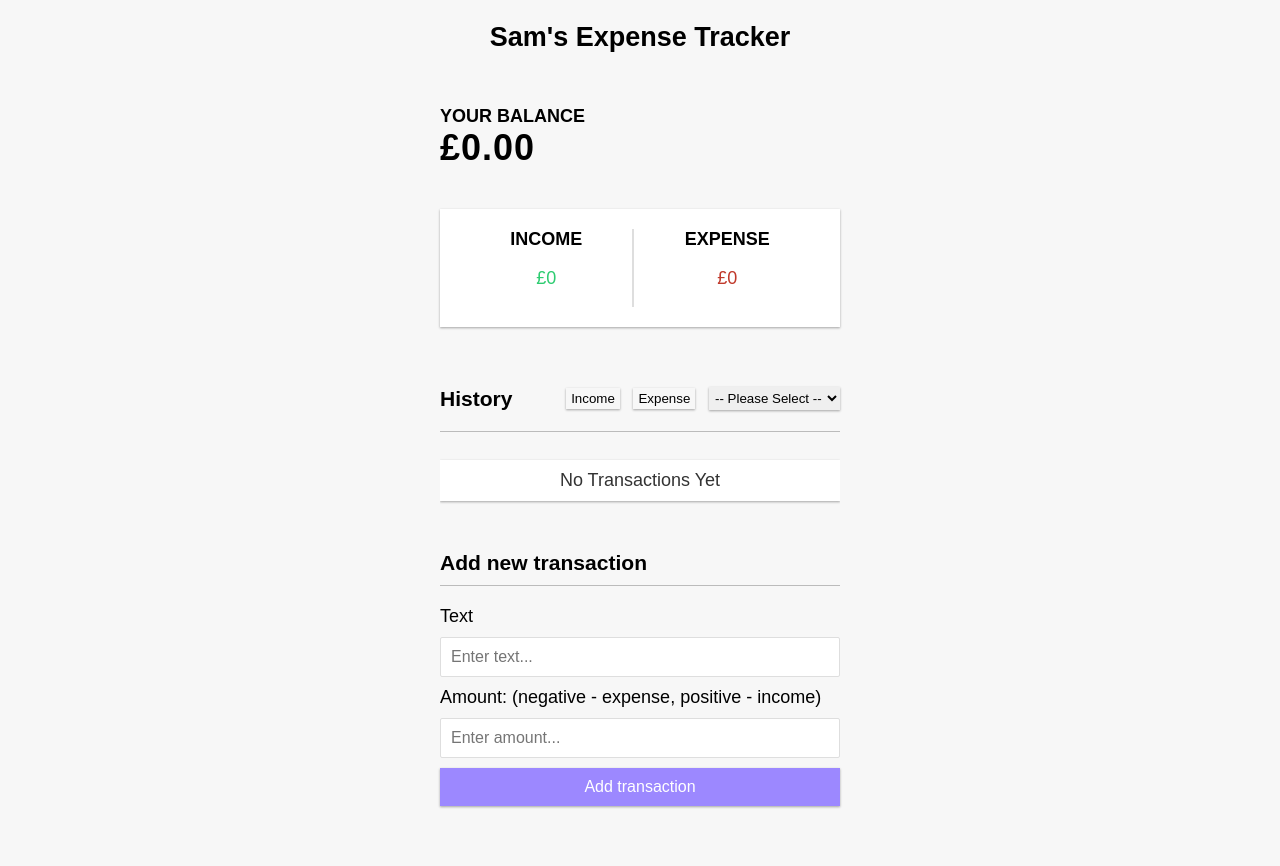
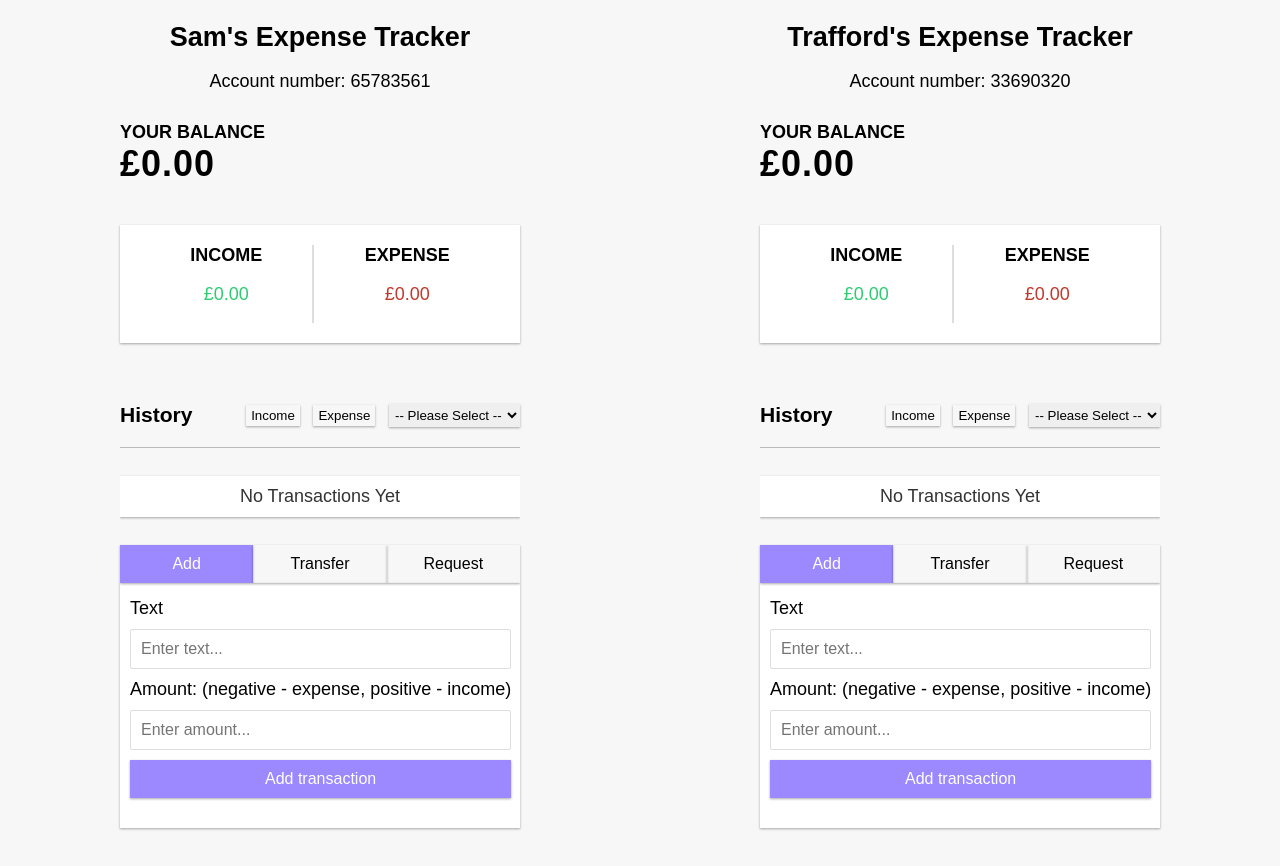
Before and after one commit to udK01/IncomeExpenseApp, a React (Vite) app: page / in a window 1280 px wide. Built offline with nearby package versions, Linux system fonts and the light colour scheme.

Commit message:
Transferring Money Between Accounts Completed.

```diff
--- a/src/App.jsx
+++ b/src/App.jsx
@@ -4,9 +4,9 @@ export default function App() {
   return (
     <>
       <div className="bank-container">
-        <ExpenseApp user={"Sam"} />
-        {/* <ExpenseApp user={"Corben"} />
-        <ExpenseApp user={"Trafford"} /> */}
+        <ExpenseApp id={65783561} user={"Sam"} />
+        {/* <ExpenseApp id={36704960} user={"Corben"} /> */}
+        <ExpenseApp id={33690320} user={"Trafford"} />
       </div>
     </>
   );
--- a/src/components/ExpenseApp.jsx
+++ b/src/components/ExpenseApp.jsx
@@ -5,22 +5,37 @@ import History from "./History";
 
 import { useState, useEffect } from "react";
 
-export default function ExpenseApp({ user }) {
+export default function ExpenseApp({ id, user }) {
   const [transactions, setTransactions] = useState(() => {
-    const savedTransactions = localStorage.getItem(user);
+    const savedTransactions = localStorage.getItem(id);
     return savedTransactions ? JSON.parse(savedTransactions) : [];
   });
 
-  // console.log(...transactions);
-
   useEffect(() => {
-    localStorage.setItem(user, JSON.stringify(transactions));
+    localStorage.setItem(id, JSON.stringify(transactions));
   }, [transactions]);
 
   const { income, expense } = calculateIncomeAndExpense();
 
   const handleNewTransaction = (newTransaction) => {
     setTransactions([...transactions, newTransaction]);
+  };
+
+  const handleNewTransfer = (newTransfer) => {
+    const transfereeTransactionsStr = localStorage.getItem(newTransfer.id);
+
+    let transfereeTransactions = [];
+    if (transfereeTransactionsStr) {
+      transfereeTransactions = JSON.parse(transfereeTransactionsStr);
+    }
+
+    transfereeTransactions.unshift(newTransfer);
+
+    const updatedTransfereeTransactionsStr = JSON.stringify(
+      transfereeTransactions
+    );
+
+    localStorage.setItem(newTransfer.id, updatedTransfereeTransactionsStr);
   };
 
   function handleTransactionDelete(index) {
@@ -46,6 +61,7 @@ export default function ExpenseApp({ user }) {
     <>
       <div className="expense-tracker-container">
         <h2 className="expense-tracker-header">{`${user}'s Expense Tracker`}</h2>
+        <p className="account-number">Account number: {id}</p>
         <div className="container">
           <BalanceDisplay balance={income - expense} />
           <IncomeExpenseDisplay income={income} expense={expense} />
@@ -53,7 +69,12 @@ export default function ExpenseApp({ user }) {
             transactions={transactions}
             onTransactionDelete={handleTransactionDelete}
           />
-          <NewTransaction onNewTransaction={handleNewTransaction} user={user} />
+          <NewTransaction
+            onNewTransaction={handleNewTransaction}
+            onNewTransfer={handleNewTransfer}
+            user={user}
+            id={id}
+          />
         </div>
       </div>
     </>
--- a/src/components/IncomeExpenseDisplay.jsx
+++ b/src/components/IncomeExpenseDisplay.jsx
@@ -1,17 +1,20 @@
 import PropTypes from "prop-types";
 
 export default function IncomeExpenseDisplay(props) {
+  const income = parseFloat(props.income).toFixed(2);
+  const expense = parseFloat(props.expense).toFixed(2);
+
   return (
     <>
       <div className="income-expense-display">
         <div>
           <h4>INCOME</h4>
-          <p className="income-text">{`£${props.income}`}</p>
+          <p className="income-text">{`£${income}`}</p>
         </div>
         <span className="money-border"></span>
         <div>
           <h4>EXPENSE</h4>
-          <p className="expense-text">{`£${props.expense}`}</p>
+          <p className="expense-text">{`£${expense}`}</p>
         </div>
       </div>
     </>
--- a/src/components/NewTransaction.jsx
+++ b/src/components/NewTransaction.jsx
@@ -1,8 +1,46 @@
-export default function NewTransaction({ onNewTransaction, user }) {
+import { useState, useEffect } from "react";
+
+export default function NewTransaction({
+  onNewTransaction,
+  onNewTransfer,
+  user,
+  id,
+}) {
+  const [optionSelected, setOptionSelected] = useState("Add");
+  const [displayAddTransaction, setDisplayAddTransaction] = useState(false);
+  const [displayTransferTransaction, setDisplayTransferTransaction] =
+    useState(false);
+  const [displayRequestTransaction, setDisplayRequestTransaction] =
+    useState(false);
   const textName = `${user}Text`;
   const amountName = `${user}Amount`;
+  const accountName = `${user}-${id}`;
 
-  const handleNewTransaction = (e) => {
+  useEffect(() => {
+    switch (optionSelected) {
+      case "Add":
+        setDisplayAddTransaction(true);
+        setDisplayTransferTransaction(false);
+        setDisplayRequestTransaction(false);
+        break;
+      case "Transfer":
+        setDisplayAddTransaction(false);
+        setDisplayTransferTransaction(true);
+        setDisplayRequestTransaction(false);
+        break;
+      case "Request":
+        setDisplayAddTransaction(false);
+        setDisplayTransferTransaction(false);
+        setDisplayRequestTransaction(true);
+        break;
+      default:
+        setDisplayAddTransaction(true);
+        setDisplayTransferTransaction(false);
+        setDisplayRequestTransaction(false);
+    }
+  }, [optionSelected]);
+
+  const handleNewAddTransaction = (e) => {
     e.preventDefault();
 
     const textInput = document.getElementById(textName).value;
@@ -10,12 +48,7 @@ export default function NewTransaction({ onNewTransaction, user }) {
       document.getElementById(amountName).value
     );
 
-    if (
-      textInput !== "" &&
-      amountInput !== null &&
-      amountInput !== "" &&
-      amountInput !== "0"
-    ) {
+    if (validateFields(textInput, amountInput)) {
       const newTransaction = {
         text: textInput,
         amount: parseFloat(amountInput),
@@ -24,7 +57,7 @@ export default function NewTransaction({ onNewTransaction, user }) {
         inspect: false,
         source: user,
       };
-      // console.log("New Transaction:", JSON.stringify(newTransaction));
+
       onNewTransaction(newTransaction);
 
       document.getElementById(textName).value = "";
@@ -33,6 +66,65 @@ export default function NewTransaction({ onNewTransaction, user }) {
       console.error(`Invalid Input For Amount!`);
     }
   };
+
+  const handleNewTransferTransaction = (e) => {
+    e.preventDefault();
+
+    const textInput = document.getElementById(textName).value;
+    const amountInput = validateAmount(
+      document.getElementById(amountName).value,
+      true
+    );
+    const accountNumber = document.getElementById(accountName).value;
+
+    // Validate account number.
+    if (getUserByAccountNumber(accountNumber)) {
+      if (validateFields(textInput, amountInput)) {
+        const newTransfer = {
+          id: accountNumber,
+          text: textInput,
+          amount: parseFloat(amountInput),
+          date: getDateAndTime(),
+          type: `Transfer`,
+          inspect: false,
+          source: user,
+        };
+
+        onNewTransfer(newTransfer);
+
+        const newTransaction = {
+          ...newTransfer,
+          amount: -amountInput,
+        };
+
+        onNewTransaction(newTransaction);
+
+        document.getElementById(textName).value = "";
+        document.getElementById(amountName).value = "";
+        document.getElementById(accountName).value = "";
+      } else {
+        console.error(`Invalid Input For Amount!`);
+      }
+    } else {
+      console.error(`No user found with the provided account number!`);
+    }
+  };
+
+  function handleOptionSelected(e) {
+    const clickedButton = e.target;
+    const buttons = document.querySelectorAll(
+      ".payment-options-container button"
+    );
+
+    buttons.forEach((button) => {
+      if (button !== clickedButton) {
+        button.classList.remove("btnPressed");
+      }
+    });
+
+    setOptionSelected(clickedButton.textContent);
+    clickedButton.classList.add("btnPressed");
+  }
 
   function padZero(n) {
     return (n < 10 ? "0" : "") + n;
@@ -49,20 +141,46 @@ export default function NewTransaction({ onNewTransaction, user }) {
     return `${day}/${month}/${year} - ${hours}:${minutes}:${seconds}`;
   }
 
-  function validateAmount(input) {
+  function validateAmount(input, transfer = false) {
     if (!isNaN(input)) {
       const amount = parseFloat(input);
       if (!isNaN(amount) && isFinite(amount)) {
+        if (transfer) {
+          if (amount > 0) {
+            return amount;
+          } else {
+            return null;
+          }
+        } else {
           return amount.toFixed(2);
+        }
       }
     }
     return null;
   }
 
+  function validateFields(textInput, amountInput) {
+    if (
+      textInput !== "" &&
+      amountInput !== null &&
+      amountInput !== "" &&
+      amountInput !== "0"
+    ) {
+      return true;
+    } else {
+      return false;
+    }
+  }
+
+  function getUserByAccountNumber(accountNumber) {
+    const transfereeDetails = localStorage.getItem(accountNumber);
+    return transfereeDetails !== null ? true : false;
+  }
+
+  function displayAdd() {
     return (
       <>
-      <h3 className="underline">Add new transaction</h3>
-      <form className="form" onSubmit={handleNewTransaction}>
+        <form onSubmit={handleNewAddTransaction}>
           <div>
             <label>Text</label>
             <input type="text" id={textName} placeholder="Enter text..." />
@@ -76,3 +194,60 @@ export default function NewTransaction({ onNewTransaction, user }) {
       </>
     );
   }
+
+  function displayTransfer() {
+    return (
+      <>
+        <form onSubmit={handleNewTransferTransaction}>
+          <div>
+            <label>Account Number</label>
+            <input
+              type="number"
+              id={accountName}
+              placeholder="Enter account number..."
+            />
+          </div>
+          <div>
+            <label>Text</label>
+            <input type="text" id={textName} placeholder="Enter text..." />
+          </div>
+          <div>
+            <label>Amount: (negative - expense, positive - income)</label>
+            <input type="text" id={amountName} placeholder="Enter amount..." />
+          </div>
+          <button className="btn">Add transaction</button>
+        </form>
+      </>
+    );
+  }
+
+  function displayRequest() {
+    return (
+      <>
+        <div>Request</div>
+      </>
+    );
+  }
+
+  return (
+    <>
+      <div className="payment-options-container">
+        <button id="Add" className="btnPressed" onClick={handleOptionSelected}>
+          Add
+        </button>
+        <button id="Transer" onClick={handleOptionSelected}>
+          Transfer
+        </button>
+        <button id="Request" onClick={handleOptionSelected}>
+          Request
+        </button>
+      </div>
+      {/* <h3 className="underline">Add new transaction</h3> */}
+      <div className="payment-option-display">
+        {displayAddTransaction && displayAdd()}
+        {displayTransferTransaction && displayTransfer()}
+        {displayRequestTransaction && displayRequest()}
+      </div>
+    </>
+  );
+}
--- a/src/index.css
+++ b/src/index.css
@@ -6,6 +6,11 @@ body {
   margin: 0;
   font-family: sans-serif;
   font-size: 18px;
+}
+
+button {
+  border: none;
+  background: none;
 }
 
 * {
@@ -54,6 +59,7 @@ input[type='number'] {
   font-weight: bold;
   align-items: center;
   justify-content: center;
+  margin-bottom: 0;
 }
 
 .container {
@@ -102,7 +108,7 @@ input[type='number'] {
 }
 
 .inspect {
-  border-right: 5px solid #9c88ff;
+  border-right: 50px solid #9c88ff;
   transition: ease 0.25s;
 }
 
@@ -172,7 +178,6 @@ input[type='number'] {
   cursor: pointer;
   background-color: #9c88ff;
   color: #fff;
-  border: 0;
   display: block;
   font-size: 16px;
   margin: 10px 0 30px;
@@ -192,11 +197,9 @@ input[type='number'] {
 .income-filter-btn {
   display: inline-block;
   padding: 3px 5px;
-  border: none;
   margin-top: 20px;
   margin-left: 40px;
   cursor: pointer;
-  background: none;
   box-shadow: 0 1px 3px rgba(0, 0, 0, 0.12), 0 1px 2px rgba(0, 0, 0, 0.24);
 }
 
@@ -208,10 +211,8 @@ input[type='number'] {
 .expense-filter-btn {
   display: inline-block;
   padding: 3px 5px;
-  border: none;
   margin-top: 20px;
   cursor: pointer;
-  background: none;
   box-shadow: 0 1px 3px rgba(0, 0, 0, 0.12), 0 1px 2px rgba(0, 0, 0, 0.24);
 }
 
@@ -271,3 +272,35 @@ input[type='number'] {
 .empty-list {
   margin: auto;
 }
+
+.account-number {
+  padding: 0;
+  margin-bottom: 0;
+}
+
+.payment-options-container {
+  display: flex;
+  justify-content: space-evenly;
+}
+
+.payment-options-container button {
+    cursor: pointer;
+    font-size: 16px;
+    margin: 0;
+    padding: 10px;
+    width: 100%;
+    box-shadow: 0 1px 3px rgba(0, 0, 0, 0.12), 0 1px 2px rgba(0, 0, 0, 0.24);
+}
+
+.payment-options-container button:hover {
+  background-color: #9c88ff;
+  color: #fff;
+}
+
+.payment-option-display {
+  display: flex;
+  padding-left: 10px;
+  padding-top: 5px;
+  background-color: #fff;
+  box-shadow: 0 1px 3px rgba(0, 0, 0, 0.12), 0 1px 2px rgba(0, 0, 0, 0.24);
+}
```
Lines whose indentation alone changed are shown as unchanged.
